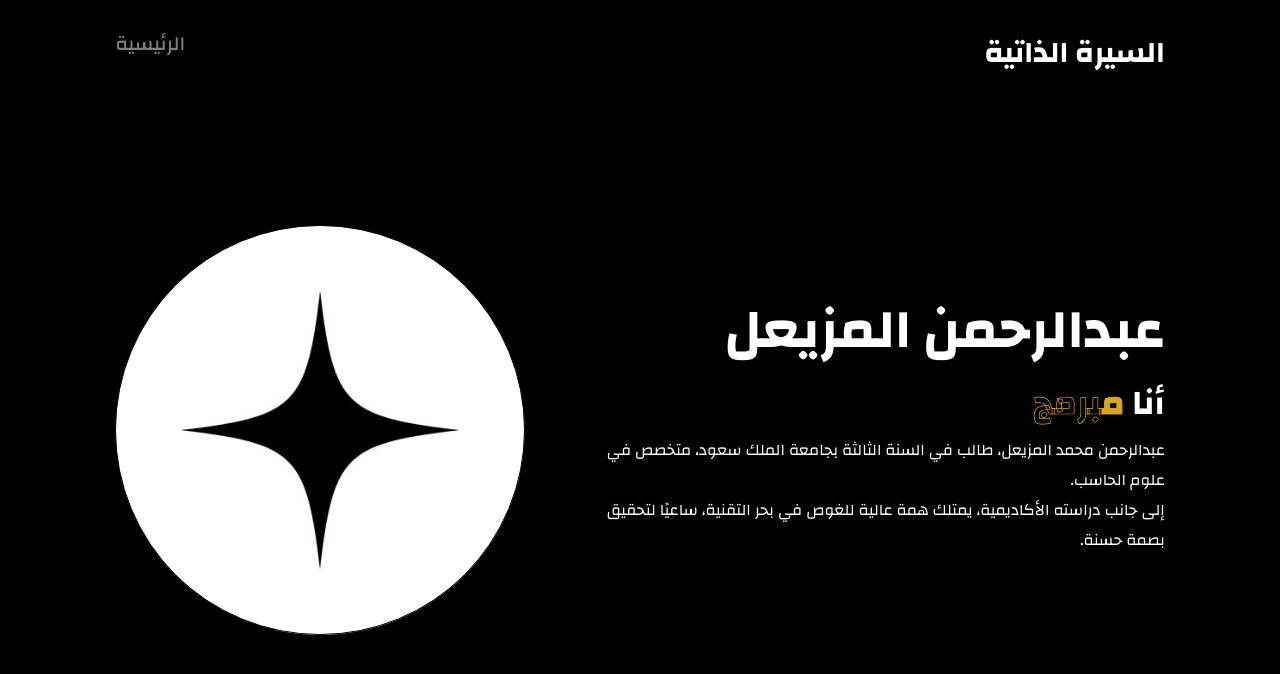
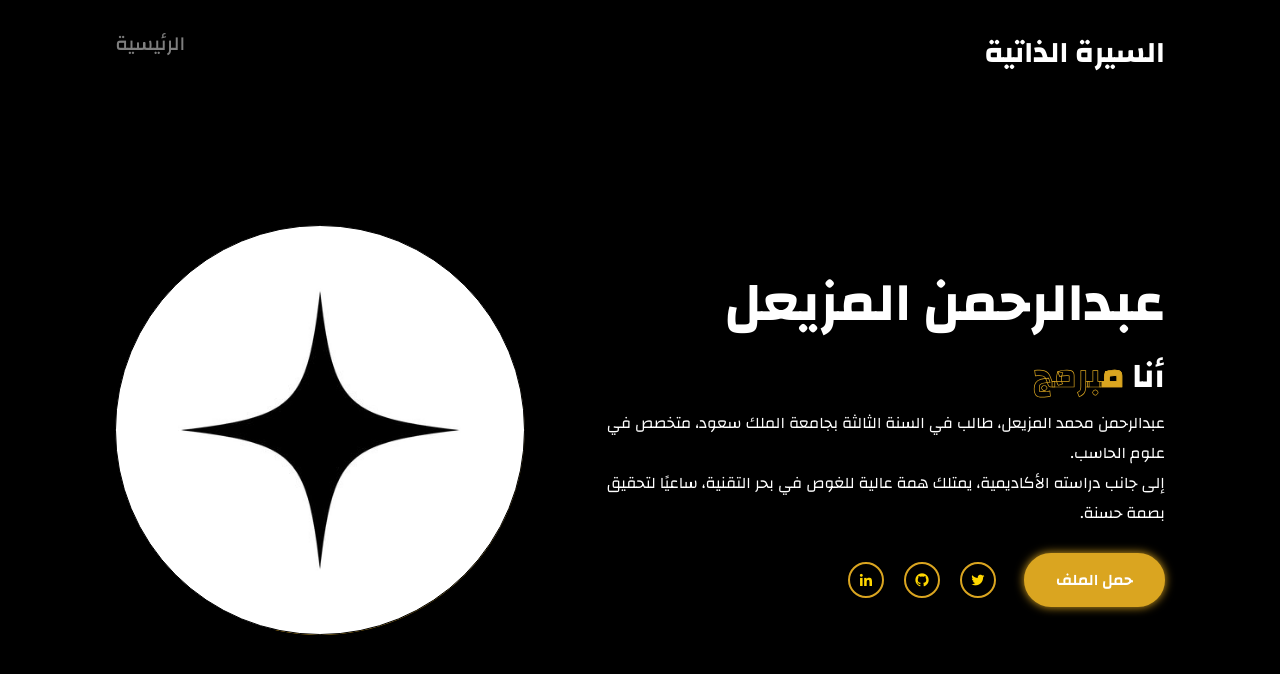
Before and after one commit to Abdulra7hman/urban-parakeet, a plain HTML site: page index.html in a window 1280 px wide. Drawn offline with nearby package versions, Linux system fonts and the light colour scheme.

Commit message:
Update index.html

```diff
--- a/index.html
+++ b/index.html
@@ -71,17 +71,17 @@
 
 
     </p>
-    <!--   <div class="btn-sci">
+       <div class="btn-sci">
                 <a href="#" class="btn">حمل الملف</a>
                 <div class="sci">
 
-                    <a href="#"><i class='bx bxl-twitter'></i></a>
-                    <a href="#"><i class='bx bxl-github'></i></a>
-                    <a href="#"><i class='bx bxl-linkedin'></i></a>
+                    <a href="https://x.com/Abdulrahma52490"><i class='bx bxl-twitter'></i></a>
+                    <a href="https://github.com/Abdulra7hman"><i class='bx bxl-github'></i></a>
+                    <a href="https://www.linkedin.com/in/abdulrahman-almozil-01468b1b8/"><i class='bx bxl-linkedin'></i></a>
 
                 </div>
             </div>
-            -->
+
     </div>
 
 
```
